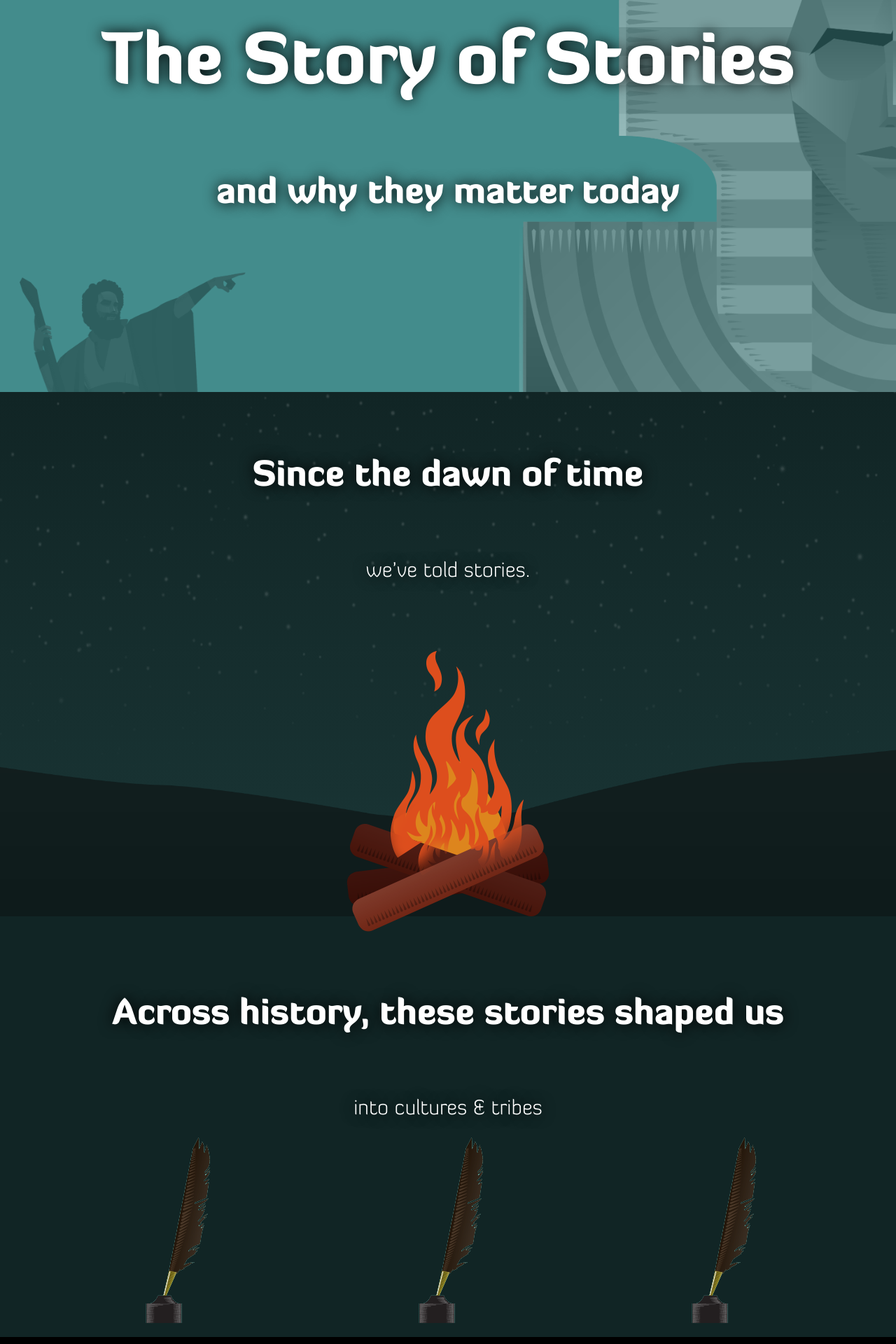
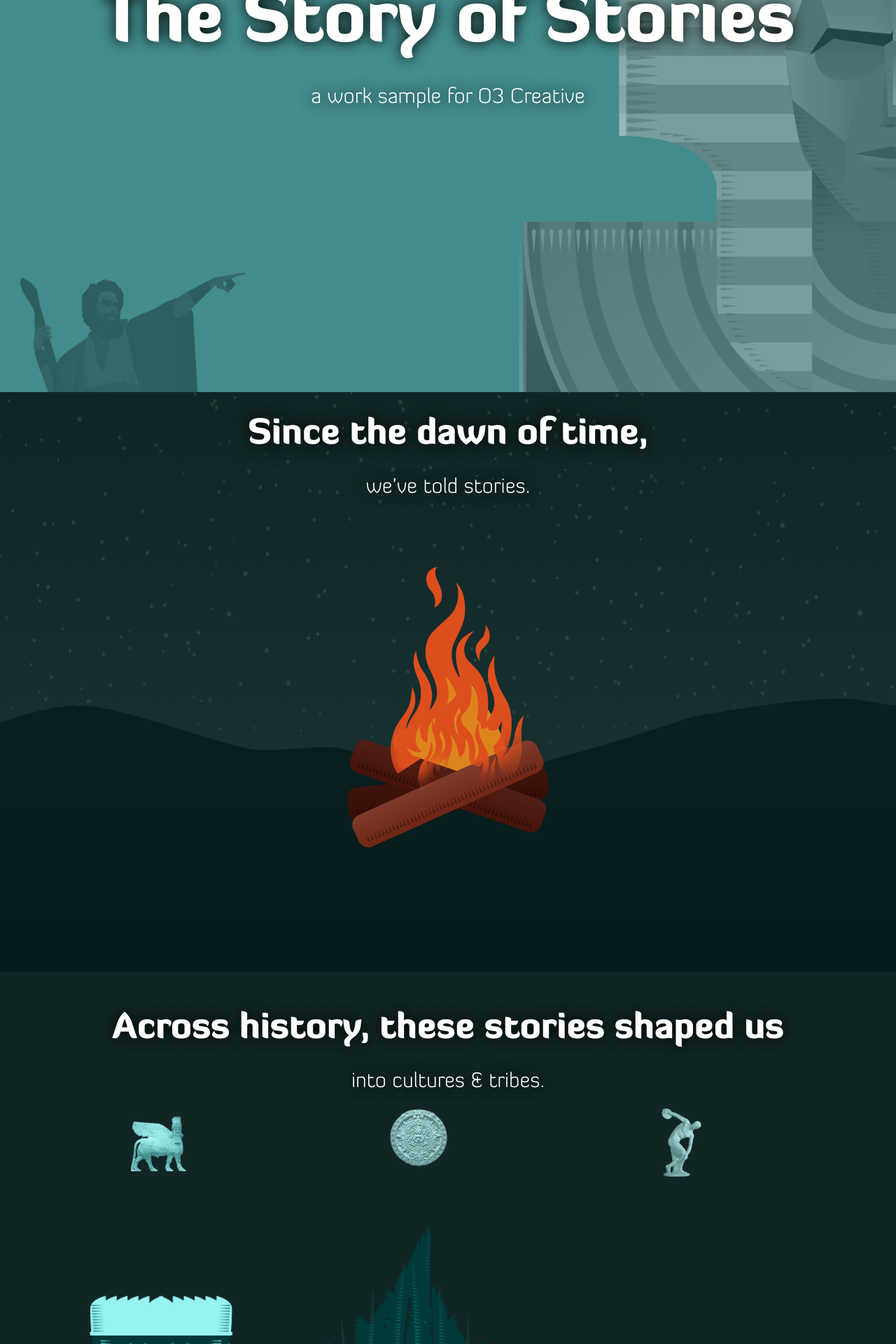
Before and after one commit to Quillor/StoryOfStories, a PHP site: page / in a window 1280 px wide. Shown: the part 240-2160 px from the top of the page at 70% size. Run offline with PHP 8.4, Linux system fonts and the light colour scheme; some libraries are stand-ins or nearby versions; some web fonts are replaced.

Commit message:
Dev QA
-Final dev completed. Ready for responsive QA

```diff
--- a/css/style.css
+++ b/css/style.css
@@ -15,8 +15,7 @@ body {
 h1, h2, h3 {
   color: white;
   line-height: 1.45;
-  text-shadow: 0px 0px 20px #000;
-  margin-top: 10vh; }
+  text-shadow: 0px 0px 20px #000; }
 
 h1, h2 {
   font-family: "DiavloBlack", "Helvetica Neue", "Helvetica", "Roboto", "Arial", sans-serif; }
@@ -54,7 +53,7 @@ section {
   background-image: url("../img/bg/introBack.png");
   background-color: #438c8c;
   background-size: 100%;
-  height: 100vh;
+  min-height: 100vh;
   background-repeat: no-repeat; }
   #intro * #quill {
     width: 100%;
@@ -63,17 +62,27 @@ section {
 #dawn {
   padding: 0;
   background-image: url("../img/bg/dawnBack.png"), -webkit-linear-gradient(#112525 0, #1a3636 100%);
-  background-image: url("../img/bg/dawnBack.png"), linear-gradient(to   , #1a3636 100%); }
+  background-image: url("../img/bg/dawnBack.png"), linear-gradient(to   , #1a3636 100%);
+  overflow: hidden; }
   #dawn * #dawn-campfire {
     max-width: 400px; }
   #dawn #dawn-ground {
     width: 100%;
-    margin-top: -23%; }
+    min-width: 1200px;
+    margin-top: -300px; }
 
 #tribes {
   background-color: #112525; }
+  #tribes * .row {
+    margin-bottom: 0; }
+    #tribes * .row .col-xs-4 {
+      width: 51%;
+      padding: 0px;
+      margin: 0% -10%; }
   #tribes * .tribesPeople {
-    margin-top: 75px; }
+    width: 100%;
+    margin-top: 75px;
+    margin-bottom: -20px; }
 
 #egypt {
   background-color: black; }
@@ -115,6 +124,7 @@ section {
     fill: #e8a24f; } }
 #moses {
   padding: 0;
+  overflow: hidden;
   background-image: url("../img/bg/dawnBack.png"), -webkit-linear-gradient(#112525 0, #1a3636 100%);
   background-image: url("../img/bg/dawnBack.png"), linear-gradient(to   , #1a3636 100%); }
   #moses * #mosesMoses {
@@ -123,7 +133,8 @@ section {
     max-width: 1000px; }
   #moses #moses-ground {
     width: 100%;
-    margin-top: -23%; }
+    min-width: 1200px;
+    margin-top: -300px; }
 
 #today {
   background-image: url("../img/bg/todayBack.png");
--- a/index.html
+++ b/index.html
@@ -32,7 +32,7 @@
           <div class="container">
             <img id="quill" src="img/quill.png" class="center-block">
             <h1 class="text-center">The Story of Stories</h1>
-            <h2 class="text-center">and why they matter today</h2>
+            <h3 class="text-center">a work sample for O3 Creative</h3>
           </div>
         </div>
       </section>
@@ -41,7 +41,7 @@
         <div class="content">
           <div class="container">
             <div class="copy">
-              <h2 class="text-center">Since the dawn of time</h2>
+              <h2 class="text-center">Since the dawn of time,</h2>
               <h3 class="text-center">we’ve told stories.</h3>
              </div>
 
@@ -55,17 +55,22 @@
         <div class="content">
           <div class="container">
             <h2 class="text-center">Across history, these stories shaped us</h2>
-            <h3 class="text-center">into cultures &amp; tribes </h3>
+            <h3 class="text-center">into cultures &amp; tribes.</h3>
             <div class="row">
-               <div class="col-xs-4">
-                  <img id="quill" src="img/object.png" class="center-block disappear tribesPeople fade-in-tribes1">
-               </div>
-               <div class="col-xs-4">
-                  <img id="quill" src="img/object.png" class="center-block disappear tribesPeople fade-in-tribes2">
-               </div>
-               <div class="col-xs-4">
-                  <img id="quill" src="img/object.png" class="center-block disappear tribesPeople fade-in-tribes3">
-               </div>
+            <div class="row">
+                <div class="col-xs-4 disappear fade-in-tribes1">
+                    <img src="img/logo-bablyon.png" alt="Virgin Logo" class="logos center-block">
+                    <img src="img/tribesman-babylon.png" class="center-block tribesPeople">
+                 </div>
+                 <div class="col-xs-4 disappear fade-in-tribes2">
+                    <img src="img/logo-aztec.png" alt="Aztec Logo" class="logos zone4 center-block">
+                    <img src="img/tribesman-aztec.png" class="center-block tribesPeople">
+                 </div>
+                 <div class="col-xs-4 disappear fade-in-tribes3">
+                    <img src="img/logo-greek.png" alt="Greek Logo" class="logos center-block">
+                    <img src="img/tribesman-greek.png" class="center-block tribesPeople">
+                 </div>
+
             </div>
           </div>
         </div>
@@ -74,11 +79,11 @@
     <section id="egypt" class="container-fluid">
         <div class="content">
           <div class="container">
-            <h2 class="text-center">In the days of old</h2>
+            <h2 class="text-center">In ancient times,</h2>
             <h3 class="text-center">those with the most power, controlled the stories of society.</h3>
 
             <!-- SVG Graphic  -->
-            <svg version="1.1" id="glyphSVG" class="zone1"xmlns="http://www.w3.org/2000/svg" xmlns:xlink="http://www.w3.org/1999/xlink" x="0px" y="0px"
+          <svg version="1.1" id="glyphSVG" class="zone1"xmlns="http://www.w3.org/2000/svg" xmlns:xlink="http://www.w3.org/1999/xlink" x="0px" y="0px"
                width="100%" viewBox="0 0 960 560" enable-background="new 0 0 960 560" xml:space="preserve">
             <g>
               <path fill="#DD851D" class="glyph-items color-egypt-glyph" d="M282.836,140.963c0,2.607-3.909,2.607-3.909,0C278.927,138.357,282.836,138.357,282.836,140.963"/>
@@ -398,7 +403,7 @@
               c1.117-9.754,2.273-19.496,3.387-29.246c-5.195,0.328-10.383,0.746-15.578,1.121c-0.395,0.016-0.809,0.109-1.195-0.027v-7.328
               c0.5,0.035,1,0.109,1.496,0.191c4.938,0.77,9.879,1.52,14.816,2.293c-4.688-4.863-7.719-11.301-8.465-18.02
               c-0.137-1.309-0.25-2.633-0.086-3.945C904.514,138.294,905.365,136.095,906.83,134.372z"/>
-            </svg>
+          </svg>
             <img id="pharoah" src="img/egypt-pharoah.png" class="pull-right disappear zone4 fade-in-egypt">
           </div>
         </div>
@@ -407,7 +412,7 @@
         <div class="content">
           <div class="container">
             <h2 class="text-center">It was the storytellers</h2>
-            <h3 class="text-center">who dared to stand up against these forces and forge a narrative of their own</h3>
+            <h3 class="text-center">who dared to stand up against these forces &amp; forge a narrative of their own.</h3>
             <div class="row">
               <div class="col-md-8">
                 <img id="mosesMoses" src="img/moses-moses.png" alt="Moses leading the people" class="pull-left disappear fade-in-moses">
@@ -416,13 +421,13 @@
             </div>
           </div>
         </div>
-        <img id="moses-ground" alt="Egypt" src="img/dawn-ground.png" class="center-block">
+        <img id="moses-ground" alt="Egypt" src="img/dawn-ground.png" class="pull-right">
 
     </section>
     <section id="today" class="container-fluid">
         <div class="content">
           <div class="container">
-            <h1 class="text-center">Today, the story continues</h2>
+            <h1 class="text-center">Today, the story continues.</h2>
           </div>
         </div>
     </section>
@@ -538,7 +543,7 @@
       //Egypt
       var tweenFadeEgypt = TweenMax.to( $('.fade-in-egypt'), .3, {css:{
           opacity: 1,
-          marginTop: -100,
+          marginTop: -200,
           marginBottom: -40,
         }});
       controller.addTween('.fade-in-egypt', tweenFadeEgypt, 0);
--- a/sass/style.sass
+++ b/sass/style.sass
@@ -17,7 +17,7 @@ h1,h2,h3
 	color: white
 	line-height: 1.45
 	text-shadow: 0px 0px 20px #000
-	@include margin (10vh null null null)
+	@include margin (null null null null)
 h1,h2
 	font-family: $diavloBlack
 h3
@@ -57,7 +57,7 @@ section
 	@include background-image(url("../img/bg/introBack.png"))
 	background-color: darken($blue-base, 0%)
 	background-size: 100%
-	height: 100vh
+	min-height: 100vh
 	background-repeat: no-repeat
 	* #quill
 		width: 100%
@@ -65,18 +65,28 @@ section
 #dawn
 	@include padding(0px)
 	@include background-image(url("../img/bg/dawnBack.png"), linear-gradient( darken($blue-base, 30%) 0, darken($blue-base, 25%) 100%))
+	overflow: hidden
 	* #dawn-campfire
 		max-width: 400px
 		@include margin (null null null null)
 		@extend .zone4
 	#dawn-ground
 		width: 100%
-		@include margin (-23% null null null )
+		min-width: 1200px
+		@include margin (-300px null null null )
+
 
 #tribes
 	background-color: darken($blue-base, 30%)
+	* .row
+		@include margin (null null 0px null)
+		.col-xs-4
+			width: 51%
+			padding: 0px
+			margin: 0% -10%
 	* .tribesPeople
-		@include margin (75px null null null)
+		width: 100%
+		@include margin (75px null -20px null)
 
 #egypt
 	background-color: darken($blue-base, 80%)
@@ -101,6 +111,7 @@ section
 
 #moses
 	@include padding(0px)
+	overflow: hidden
 	@include background-image(url("../img/bg/dawnBack.png"), linear-gradient( darken($blue-base, 30%) 0, darken($blue-base, 25%) 100%))
 	* #mosesMoses
 		@include margin (null null null -100px)
@@ -108,7 +119,8 @@ section
 		max-width: 1000px
 	#moses-ground
 		width: 100%
-		@include margin (-23% null null null )
+		min-width: 1200px
+		@include margin (-300px null null null )
 #today
 	@include background-image(url("../img/bg/todayBack.png"))
 	background-color: $orange-base
```
Also changed, not shown: img/dawn-ground.png, img/logo-aztec.png (added), img/logo-bablyon.png (added), img/logo-greek.png (added), img/moses-ground.png (added), img/tribesman-aztec.png (added), img/tribesman-babylon.png (added), img/tribesman-greek.png (added), 1 other file.
